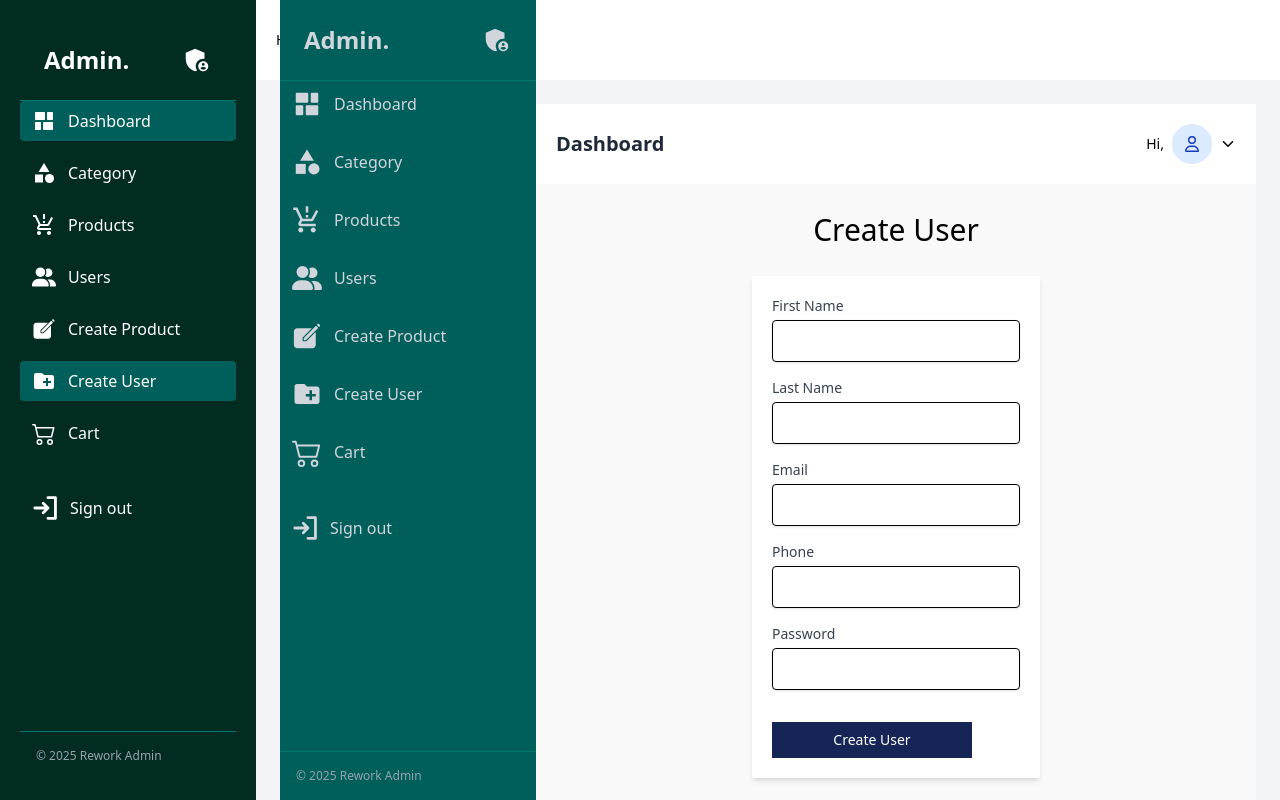
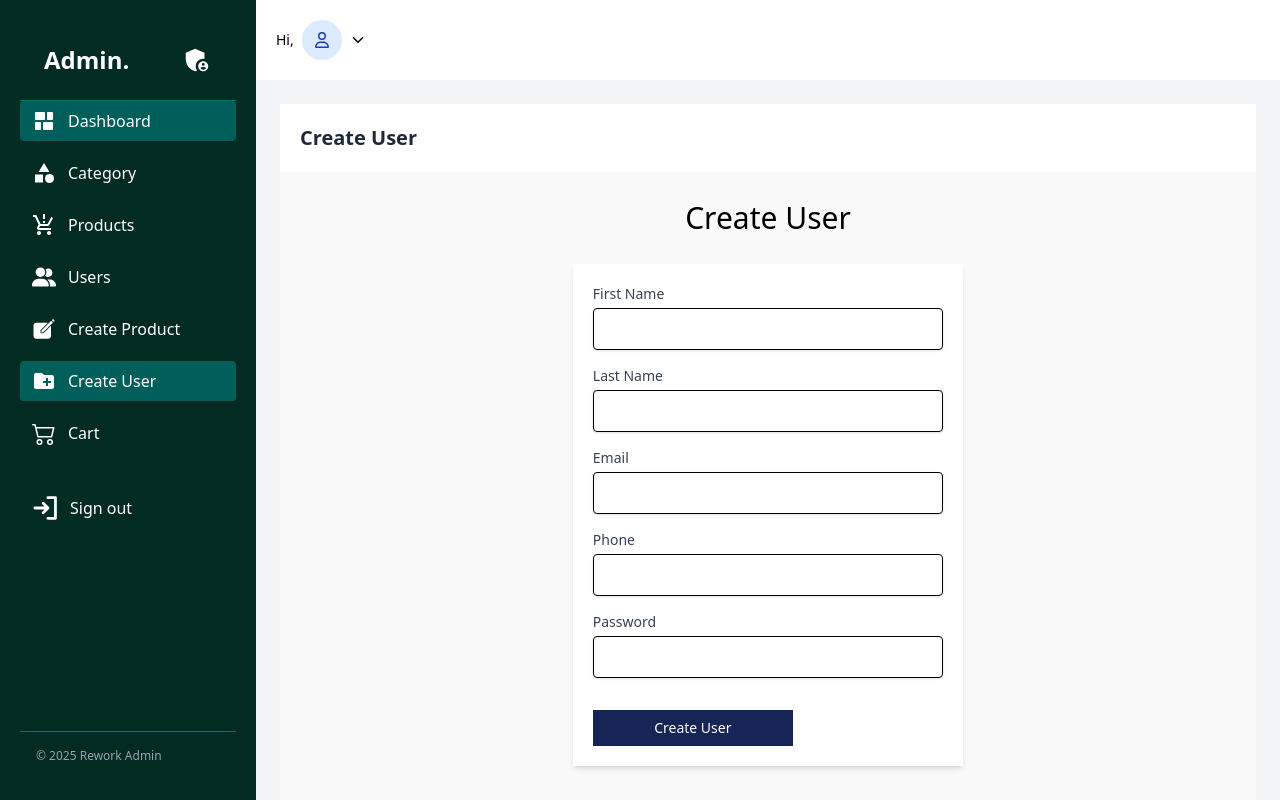
Before and after one commit to johnakpaojonugwa/Clone-Amazon, a React (Vite) app: page /dashboard/createuser in a window 1280 px wide. Built offline with nearby package versions, Linux system fonts and the light colour scheme.

Commit message:
edited the dashboard

```diff
--- a/package.json
+++ b/package.json
@@ -11,11 +11,13 @@
   },
   "dependencies": {
     "@tailwindcss/vite": "^4.1.14",
+    "antd": "^5.27.5",
     "axios": "^1.12.2",
     "react": "^19.1.1",
     "react-dom": "^19.1.1",
     "react-icons": "^5.5.0",
     "react-router-dom": "^7.9.4",
+    "react-toastify": "^11.0.5",
     "tailwindcss": "^4.1.14"
   },
   "devDependencies": {
--- a/src/Admin/products/Category.jsx
+++ b/src/Admin/products/Category.jsx
@@ -63,6 +63,10 @@ function Category() {
         <div className="bg-gray-100 flex h-screen">
             {/* Main Content */}
             <div className="flex-1 overflow-y-auto">
+                {/* Header */}
+                <header className="flex justify-between items-center p-5 bg-white shadow">
+                    <h1 className="text-xl font-semibold text-gray-800">Category</h1>
+                </header>
 
                 <div className="account min-h-dvh bg-[#f9f9f9]">
                     <div className="account_header text-center py-7">
--- a/src/Admin/products/CreateProduct.jsx
+++ b/src/Admin/products/CreateProduct.jsx
@@ -1,7 +1,10 @@
 function CreateProduct() {
     return (
         <div>
-            <h1>This is create product page</h1>
+            {/* Header */}
+                <header className="flex justify-between items-center p-5 bg-white shadow">
+                    <h1 className="text-xl font-semibold text-gray-800">Create product</h1>
+                </header>
         </div>
     )
 }
--- a/src/Admin/users/CreateUser.jsx
+++ b/src/Admin/users/CreateUser.jsx
@@ -76,76 +76,12 @@ function CreateUser() {
 
     return (
         <div className="bg-gray-100 flex h-screen">
-            {/* Sidebar */}
-            <section className="w-64 bg-teal-800 text-gray-300 flex flex-col fixed top-0 self-start h-screen">
-                <div className="p-6 text-2xl font-bold border-b border-teal-700 flex items-center justify-between">
-                    Admin. <MdAdminPanelSettings className="text-3xl" />
-                </div>
-                <nav className="flex-1 space-y-3">
-                    <Link to="/dashboard" className="flex items-center gap-3 py-2 px-3 hover:bg-teal-900"><RiDashboardHorizontalFill className="text-3xl" />Dashboard</Link>
-                    <Link to="/category" className="flex items-center gap-3 py-2 px-3 hover:bg-teal-900"><MdCategory className="text-3xl" /> Category</Link>
-                    <Link to="/products" className="flex items-center gap-3 py-2 px-3 hover:bg-teal-900"><MdOutlineProductionQuantityLimits className="text-3xl" /> Products</Link>
-                    <Link to="/users" className="flex items-center gap-3 py-2 px-3 hover:bg-teal-900"><FaUserGroup className="text-3xl" /> Users</Link>
-                    <Link to="/createproduct" className="flex items-center gap-3 py-2 px-3 hover:bg-teal-900"><IoIosCreate className="text-3xl" /> Create Product</Link>
-                    <Link to="/createuser" className="flex items-center gap-3 py-2 px-3 hover:bg-teal-900"><MdCreateNewFolder className="text-3xl" /> Create User</Link>
-                    <Link to="/cart" className="flex items-center gap-3 py-2 px-3 hover:bg-teal-900"><BsCart2 className="text-3xl" /> Cart</Link>
-                </nav>
-                <div className="flex items-center gap-3 py-2 my-50 cursor-pointer px-3 hover:bg-teal-900 mt-auto">
-                    <button onClick={handleLogout} className="flex items-center gap-2">
-                        <PiSignInBold className="text-3xl" />
-                        Sign out
-                    </button>
-                </div>
-                <div className="p-4 border-t border-teal-700 text-sm flex flex-col gap-2">
-                    <p className="text-xs text-gray-400">&copy; 2025 Rework Admin</p>
-                </div>
-            </section>
 
             {/* Main Content */}
-            <div className="ml-64 flex-1 overflow-y-auto">
+            <div className=" flex-1 overflow-y-auto">
                 {/* Header */}
                 <header className="flex justify-between items-center p-5 bg-white shadow">
-                    <h1 className="text-xl font-semibold text-gray-800">Dashboard</h1>
-                    <div className="relative">
-                        <button
-                            className="flex items-center gap-2"
-                            onClick={() => setDropdownOpen(!dropdownOpen)}
-                        >
-                            <h4 className="font-light text-sm">
-                                Hi, <span className="text-gray-700 font-semibold">{MerchantUser?.first_name}</span>
-                            </h4>
-                            <span className="w-10 h-10 flex items-center justify-center rounded-full bg-blue-100 text-blue-800 font-bold">
-                                <FaRegUser />
-                            </span>
-                            <span>
-                                <IoIosArrowDown />
-                            </span>
-                        </button>
-
-                        {dropdownOpen && (
-                            <div className="absolute right-0 mt-2 w-64 bg-white border border-gray-200 rounded-lg z-50">
-                                <div className="px-4 py-4 text-sm text-gray-700 space-y-4 shadow-md">
-                                    <p className="font-bold text-sm">
-                                        Name: <span className="font-light">{MerchantUser?.first_name}</span>
-                                    </p>
-                                    <p className="font-bold text-sm">
-                                        Email: <span className="font-light">{MerchantUser?.email}</span>
-                                    </p>
-                                    <p className="font-bold text-sm">
-                                        Store Name: <span className="font-light">{MerchantUser?.store_name}</span>
-                                    </p>
-                                </div>
-                                <div className="border-t">
-                                    <button
-                                        onClick={handleLogout}
-                                        className="w-full px-4 py-2 text-left text-sm text-red-500 hover:bg-gray-100"
-                                    >
-                                        Logout
-                                    </button>
-                                </div>
-                            </div>
-                        )}
-                    </div>
+                    <h1 className="text-xl font-semibold text-gray-800">Create User</h1>
                 </header>
 
                 <div className="account min-h-dvh bg-[#f9f9f9]">
--- a/src/Admin/users/Users.jsx
+++ b/src/Admin/users/Users.jsx
@@ -42,13 +42,17 @@ function Users() {
 
     return (
         <div className="bg-gray-100 flex h-screen">
-            <div>Users</div>
             {/* Main Content */}
             <div className="flex-1 overflow-y-auto">
-                <div className="p-6 bg-gray-100 min-h-screen">
-                    <h1 className="text-2xl font-semibold mb-6 text-center">Users</h1>
-                    <div>
+                {/* Header */}
+                <header className="flex justify-between items-center p-5 bg-white shadow">
+                    <h1 className="text-xl font-semibold text-gray-800">Users</h1>
+                </header>
+                <div className="min-h-dvh bg-[#f9f9f9] mt-10">
                     <div className="overflow-x-auto bg-white shadow-md rounded-xl">
+                        <div className="text-center text-xl font-semibold text-gray-800 py-7">
+                            <h1>Users Table</h1>
+                        </div>
                         <table className="min-w-full border-collapse border border-gray-200 text-left">
                             <thead className="bg-[#022C22] text-white">
                                 <tr>
@@ -89,8 +93,6 @@ function Users() {
                         </table>
                     </div>
                 </div>
-                </div>
-
 
             </div>
         </div>
```
Also changed, not shown: 1 other file (tests, documents, lock files or other folders). Lines whose indentation alone changed are shown as unchanged.
